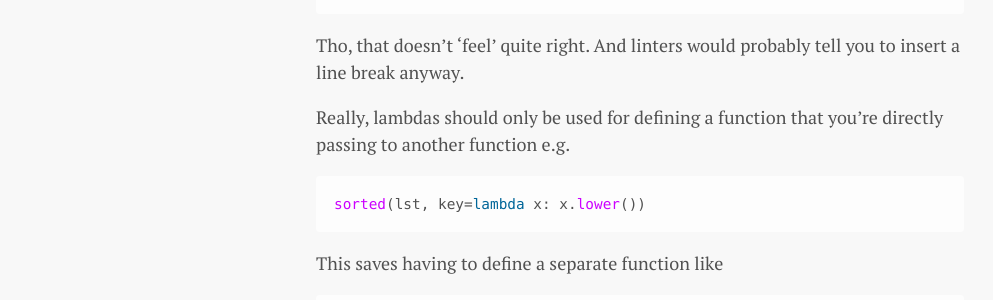
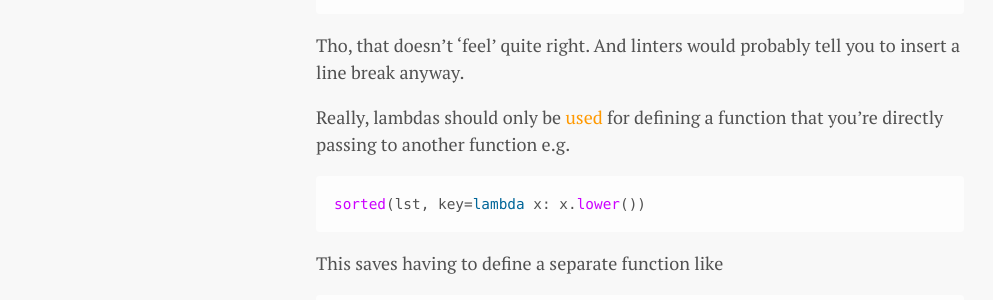
Before and after one commit to oatzy/oatzy.github.io, a Jekyll site: the page built from _posts/2020-01-05-quicksort-in-one-line-python.md, in a window 1280 px wide and 900 px high, scrolled down 3217 px. Shown: the part 155-455 px from the top of the window, without its empty margins (0-993 px from the left). Built offline with Jekyll 4.4.1, drawn with Linux system fonts in a browser that asks for light colours; part of the change alters nothing that is shown.

````diff
--- a/_posts/2020-01-05-quicksort-in-one-line-python.md
+++ b/_posts/2020-01-05-quicksort-in-one-line-python.md
@@ -124,7 +124,7 @@ def qs(l): l and ...
 
 Tho, that doesn't 'feel' quite right. And linters would probably tell you to insert a line break anyway.
 
-Really, lambdas should only be used for defining a function that you're directly passing to another function e.g.
+Really, lambdas should only be [used](https://www.scaler.com/topics/python/lambda-and-anonymous-function-in-python/) for defining a function that you're directly passing to another function e.g.
 
 ```python
 sorted(lst, key=lambda x: x.lower())
````
